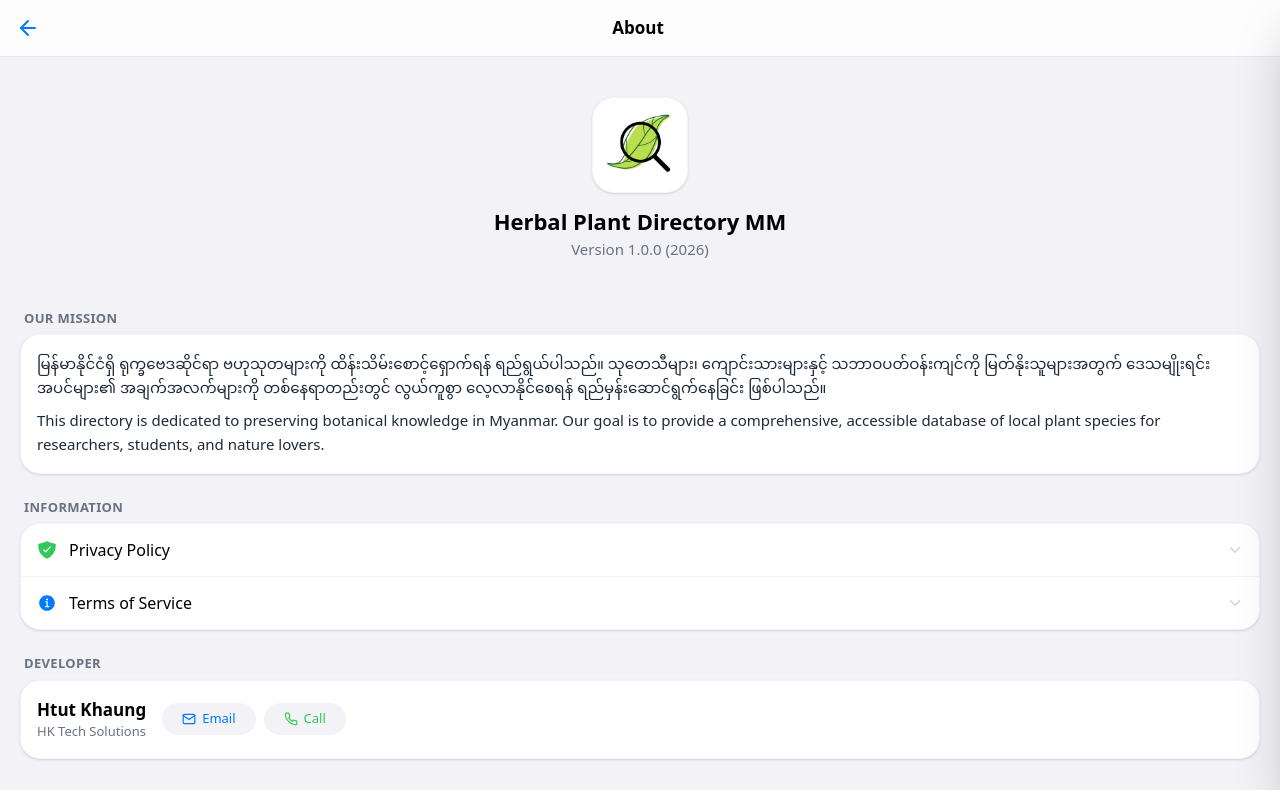
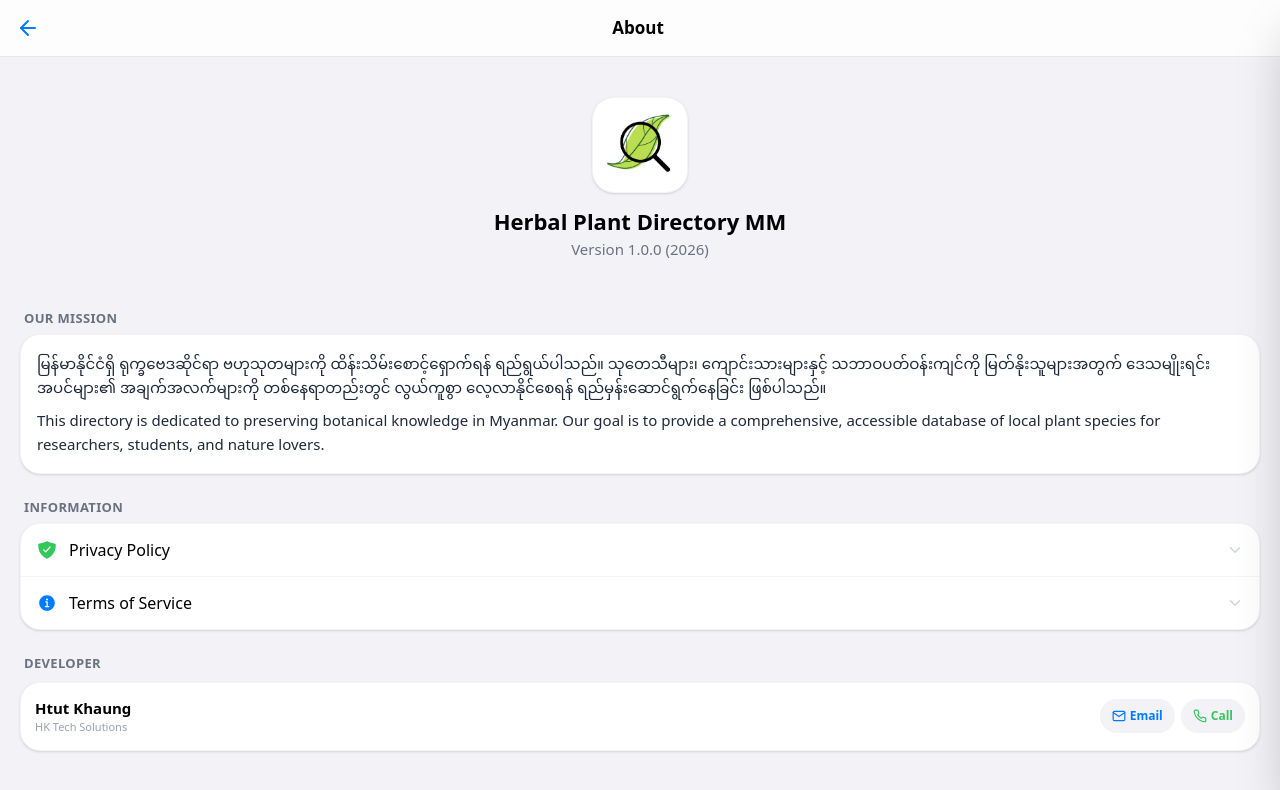
Before and after one commit to devHtut/herbal-plants, a React (Vite) app: page /#/about in a window 1280 px wide. Shown: the top 790 px of the page. Built offline with nearby package versions, Linux system fonts and the light colour scheme; no server answers; the database is empty.

Commit message:
Update UI

```diff
--- a/src/pages/AboutUs.jsx
+++ b/src/pages/AboutUs.jsx
@@ -7,8 +7,8 @@ import {
   IoChevronForward,
   IoChevronDown,
 } from "react-icons/io5";
-import leafIcon from '../assets/Herbal_Icon.png';
-import profilePic from '../assets/developer_profile.jpg'; // Added missing import
+import leafIcon from "../assets/Herbal_Icon.png";
+import profilePic from "../assets/developer_profile.jpg"; // Added missing import
 
 export default function About() {
   const navigate = useNavigate();
@@ -88,50 +88,52 @@ export default function About() {
         </div>
 
         {/* Developer Section (2 Columns) */}
-        <div className="space-y-1.5 px-1">
-          <h3 className="text-[13px] font-semibold text-gray-500 uppercase tracking-wide ml-1">Developer</h3>
-          <div className="bg-white rounded-[20px] p-4 border border-gray-100 shadow-sm flex gap-4 items-center">
-            {/* Column 1: Profile Pic */}
-            <div className="flex-shrink-0 space-y-2">
-              {/* <img
-                src={profilePic}
-                alt="Developer"
-                className="w-20 h-20 rounded-full object-cover border-2 border-[#007AFF]/10"
-              /> */}
-              <div>
-                <h4 className="text-[17px] font-bold text-black">Htut Khaung</h4>
-                <p className="text-[13px] text-gray-500">HK Tech Solutions</p>
-              </div>
+        <div className="space-y-2 px-1">
+  <h3 className="text-[13px] font-semibold text-gray-500 uppercase tracking-wide ml-1">
+    Developer
+  </h3>
+
+  <div className="bg-white rounded-[20px] p-3.5 border border-gray-100 shadow-sm flex items-center justify-between gap-2">
+
+    {/* Left: Name & Brand */}
+    <div className="min-w-0 flex-shrink-1">
+      <h4 className="text-[15px] font-bold text-black truncate">Htut Khaung</h4>
+      <p className="text-[11px] text-gray-400 font-medium truncate">HK Tech Solutions</p>
     </div>
 
-            {/* Column 2: Info & Buttons */}
-            <div className="flex-1 space-y-2">
-              <div className="flex gap-2">
+    {/* Right: Buttons in a tight row */}
+    <div className="flex items-center gap-1.5 flex-shrink-0">
       <a
         href="mailto:dev.htutkhaung@gmail.com"
-                  className="flex items-center gap-1.5 bg-[#F2F2F7] px-5 py-1.5 rounded-full text-[#007AFF] text-[13px] font-medium active:opacity-50 transition-opacity"
+        className="flex items-center gap-1 bg-[#F2F2F7] px-3 py-2 rounded-full text-[#007AFF] text-[12px] font-bold active:bg-blue-50 transition-colors"
       >
-                  <FiMail size={14} /> Email
+        <FiMail size={14} />
+        <span>Email</span>
       </a>
+
       <a
         href="tel:+959772364896"
-                  className="flex items-center gap-1.5 bg-[#F2F2F7] px-5 py-1.5 rounded-full text-[#34C759] text-[13px] font-medium active:opacity-50 transition-opacity"
+        className="flex items-center gap-1 bg-[#F2F2F7] px-3 py-2 rounded-full text-[#34C759] text-[12px] font-bold active:bg-green-50 transition-colors"
       >
-                  <FiPhone size={14} /> Call
+        <FiPhone size={14} />
+        <span>Call</span>
       </a>
     </div>
-            </div>
+
   </div>
 </div>
 
         {/* Legal Disclaimer */}
         <p className="text-[12px] text-gray-400 text-center px-1 pt-4">
-          ဤ Web-app တွင်ဖော်ပြထားသော အချက်အလက်များသည် ပညာပေးရည်ရွယ်ချက်အတွက်သာ ဖြစ်ပါသည်။ အပင်များကို ဆေးဘက်ဆိုင်ရာ ရည်ရွယ်ချက်ဖြင့် အသုံးပြုမည်ဆိုပါက သက်ဆိုင်ရာ ကျွမ်းကျင်ပညာရှင်များနှင့် အမြဲမပြတ် တိုင်ပင်ဆွေးနွေးမှုများ ပြုလုပ်ရန် လိုအပ်ပါသည်။
+          ဤ Web-app တွင်ဖော်ပြထားသော အချက်အလက်များသည် ပညာပေးရည်ရွယ်ချက်အတွက်သာ
+          ဖြစ်ပါသည်။ အပင်များကို ဆေးဘက်ဆိုင်ရာ ရည်ရွယ်ချက်ဖြင့်
+          အသုံးပြုမည်ဆိုပါက သက်ဆိုင်ရာ ကျွမ်းကျင်ပညာရှင်များနှင့် အမြဲမပြတ်
+          တိုင်ပင်ဆွေးနွေးမှုများ ပြုလုပ်ရန် လိုအပ်ပါသည်။
         </p>
 
         <p className="text-[12px] text-gray-400 text-center px-1">
-          The information provided in this web-app is for educational purposes only.
-          Always consult a professional before using plants for medicinal
+          The information provided in this web-app is for educational purposes
+          only. Always consult a professional before using plants for medicinal
           purposes.
         </p>
 
@@ -143,7 +145,14 @@ export default function About() {
   );
 }
 
-function AboutLink({ icon, label, content, isLast = false, onClick, isAction = false }) {
+function AboutLink({
+  icon,
+  label,
+  content,
+  isLast = false,
+  onClick,
+  isAction = false,
+}) {
   const [isOpen, setIsOpen] = useState(false);
 
   const handleClick = () => {
```
Lines whose indentation alone changed are shown as unchanged.
